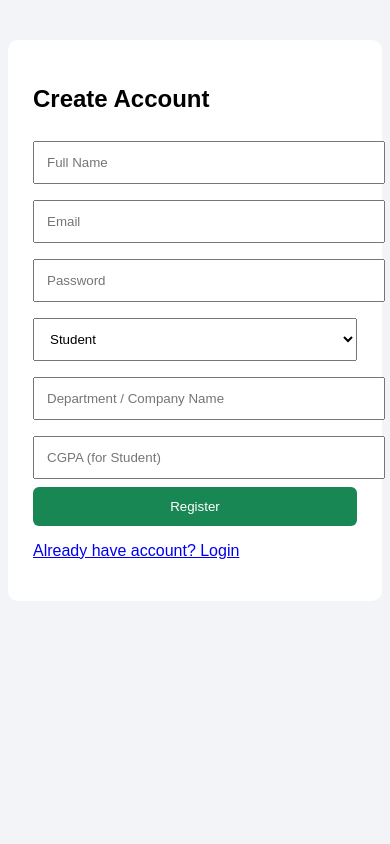
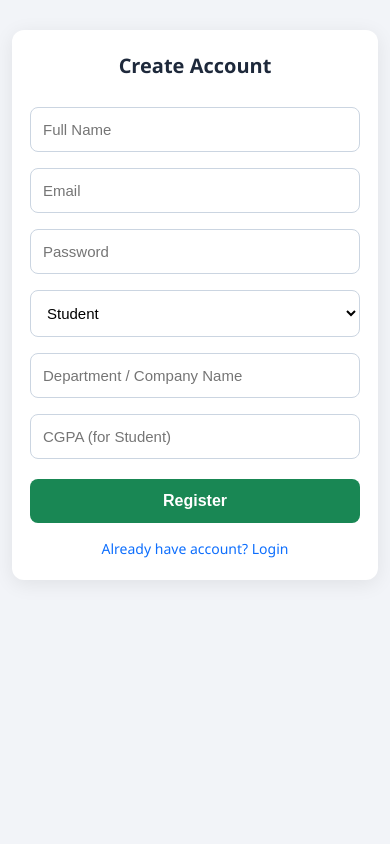
Before and after one commit to shiwanikumari110/smart-campus-placement, a Flask app: template templates/register.html in a window 390 px wide. Run offline with Flask 3, Linux system fonts and the light colour scheme; the template is opened without the code that fills it, so the values that code supplies are empty.

Commit message:
Update register.html

```diff
--- a/templates/register.html
+++ b/templates/register.html
@@ -1,7 +1,30 @@
 <!DOCTYPE html>
-<html><head><title>Register</title>
-<style>body{font-family:Arial;background:#f2f4f8} .card{background:white;max-width:450px;margin:40px auto;padding:25px;border-radius:10px} input,select{width:100%;padding:12px;margin:8px 0} button{background:#198754;color:white;padding:12px;width:100%;border:none;border-radius:6px}</style>
-</head><body><div class="card"><h2>Create Account</h2>
+<html lang="en">
+<head>
+<meta charset="UTF-8">
+<meta name="viewport" content="width=device-width, initial-scale=1.0">
+<title>Register - Smart Campus Placement Portal</title>
+<style>
+* { box-sizing: border-box; margin: 0; padding: 0; }
+body { font-family: 'Segoe UI', Arial, sans-serif; background: #f2f4f8; min-height: 100vh; display: flex; align-items: center; justify-content: center; padding: 16px; }
+.card { background: #fff; width: 100%; max-width: 450px; padding: 28px 25px; border-radius: 12px; box-shadow: 0 4px 20px rgba(0,0,0,0.08); }
+.card h2 { text-align: center; font-size: 22px; color: #1e293b; margin-bottom: 20px; }
+input, select { width: 100%; padding: 13px 12px; margin: 8px 0; border: 1px solid #cbd5e1; border-radius: 8px; font-size: 15px; outline: none; background: #fff; }
+input:focus, select:focus { border-color: #198754; box-shadow: 0 0 0 2px rgba(25,135,84,0.15); }
+button { background: #198754; color: #fff; padding: 13px; width: 100%; border: none; border-radius: 8px; font-size: 16px; font-weight: 600; margin-top: 12px; cursor: pointer; }
+button:hover { background: #157347; }
+.card p { text-align: center; margin-top: 16px; font-size: 14px; }
+.card p a { color: #0d6efd; text-decoration: none; font-weight: 500; }
+@media (max-width: 480px) {
+body { padding: 12px; align-items: flex-start; padding-top: 30px; }
+.card { padding: 22px 18px; }
+.card h2 { font-size: 20px; }
+}
+</style>
+</head>
+<body>
+<div class="card">
+<h2>Create Account</h2>
 <form method="post">
 <input name="name" placeholder="Full Name" required>
 <input type="email" name="email" placeholder="Email" required>
@@ -9,5 +32,9 @@
 <select name="role"><option value="Student">Student</option><option value="Company">Company</option><option value="Admin">Admin</option></select>
 <input name="dept" placeholder="Department / Company Name">
 <input name="cgpa" placeholder="CGPA (for Student)">
-<button>Register</button></form>
-<p><a href="/login">Already have account? Login</a></p></div></body></html>
+<button>Register</button>
+</form>
+<p><a href="/login">Already have account? Login</a></p>
+</div>
+</body>
+</html>
```
